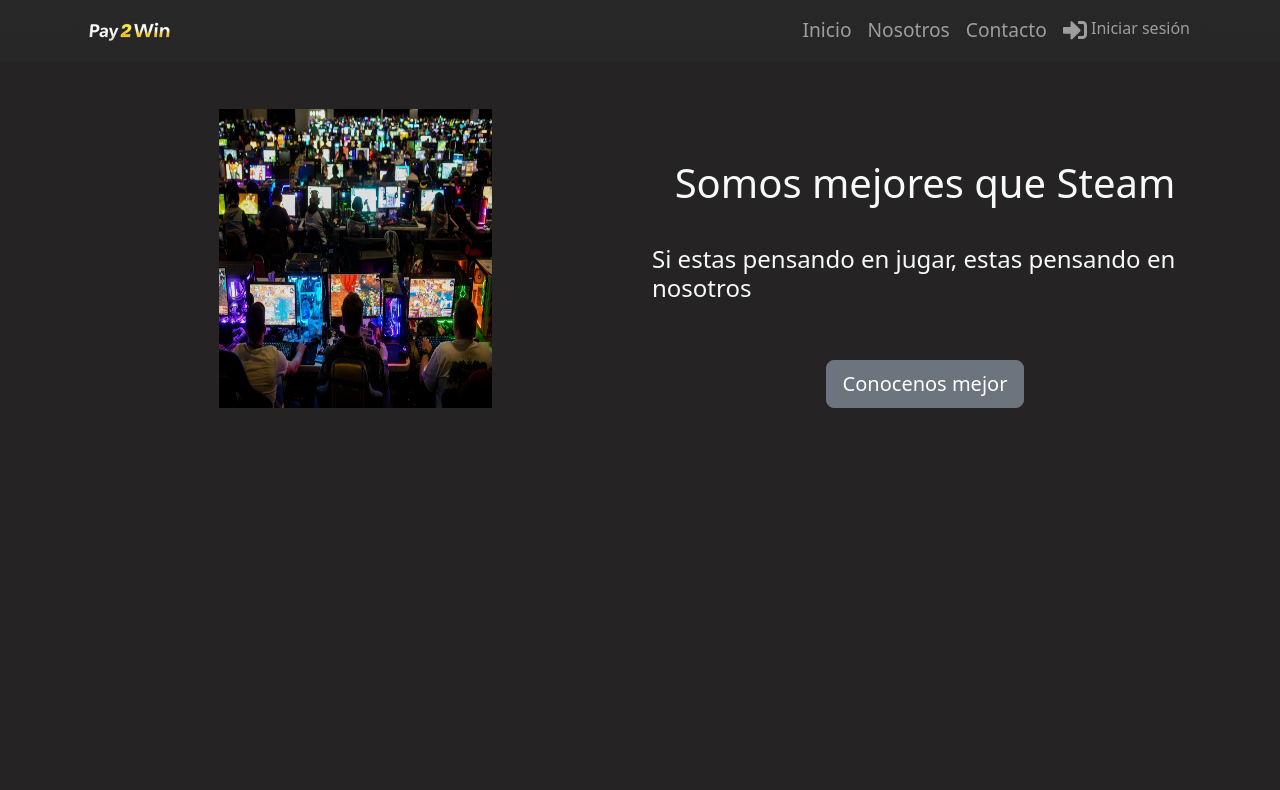
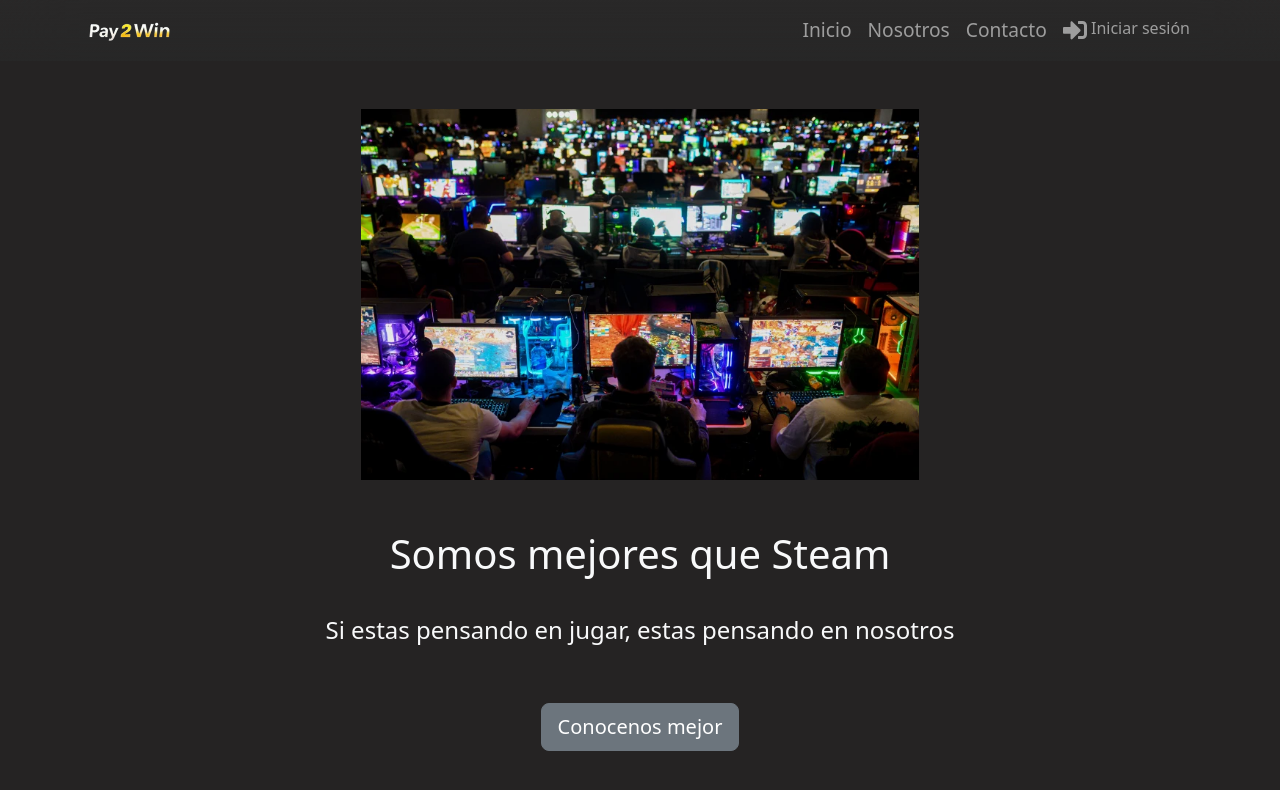
Before and after one commit to gomezivan94/React3-Equipo3, a React (Vite) app in the folder Pay-2-Win/: page /about in a window 1280 px wide. Shown: the top 790 px of the page. Built offline with nearby package versions, Linux system fonts and the light colour scheme; no server answers.

Commit message:
Corrijo media queries en about

```diff
--- a/Pay-2-Win/src/pages/About/About.css
+++ b/Pay-2-Win/src/pages/About/About.css
@@ -16,6 +16,12 @@
     height: auto;
   }
 
+  @media (min-width: 992px) {
+    .col-lg-6 {
+        width: 100%;
+    }
+
+}
 
   @media (max-width: 768px) {
     .col-lg-6 {
--- a/Pay-2-Win/src/pages/JuegoDetalle/JuegoDetalle.jsx
+++ b/Pay-2-Win/src/pages/JuegoDetalle/JuegoDetalle.jsx
@@ -1,11 +1,17 @@
 import { Link, useParams } from 'react-router-dom';
 import Footer from '../../components/Footer/Footer';
 import './JuegoDetalle.css'
+import { JuegosContext } from '../../context/JuegosContext';
+import Destacado from '../../components/Destacado/Destacado';
+import { useContext } from "react"
 
 function JuegoDetalle() {
   const { id } = useParams();
   const juegos = JSON.parse(localStorage.getItem('juegos')) || [];
   const juego = juegos.find((j) => j.id.toString() === id);
+  const juegosDestacados = juegos.filter((juego) => juego.Destacado === true);
+
+
 
   if (!juego) {
     return <h1>Juego no encontrado</h1>;
@@ -13,6 +19,9 @@ function JuegoDetalle() {
 
   return (
     <>
+    <div>
+        <Destacado juegosDestacados={juegosDestacados} />
+      </div>
       <h1 className='text-white mt-1'>{juego.Title}</h1>
 
       <div className='px-2 mt-3 row-6 d-flex align-items-center justify-content-center mb-2'>
```
